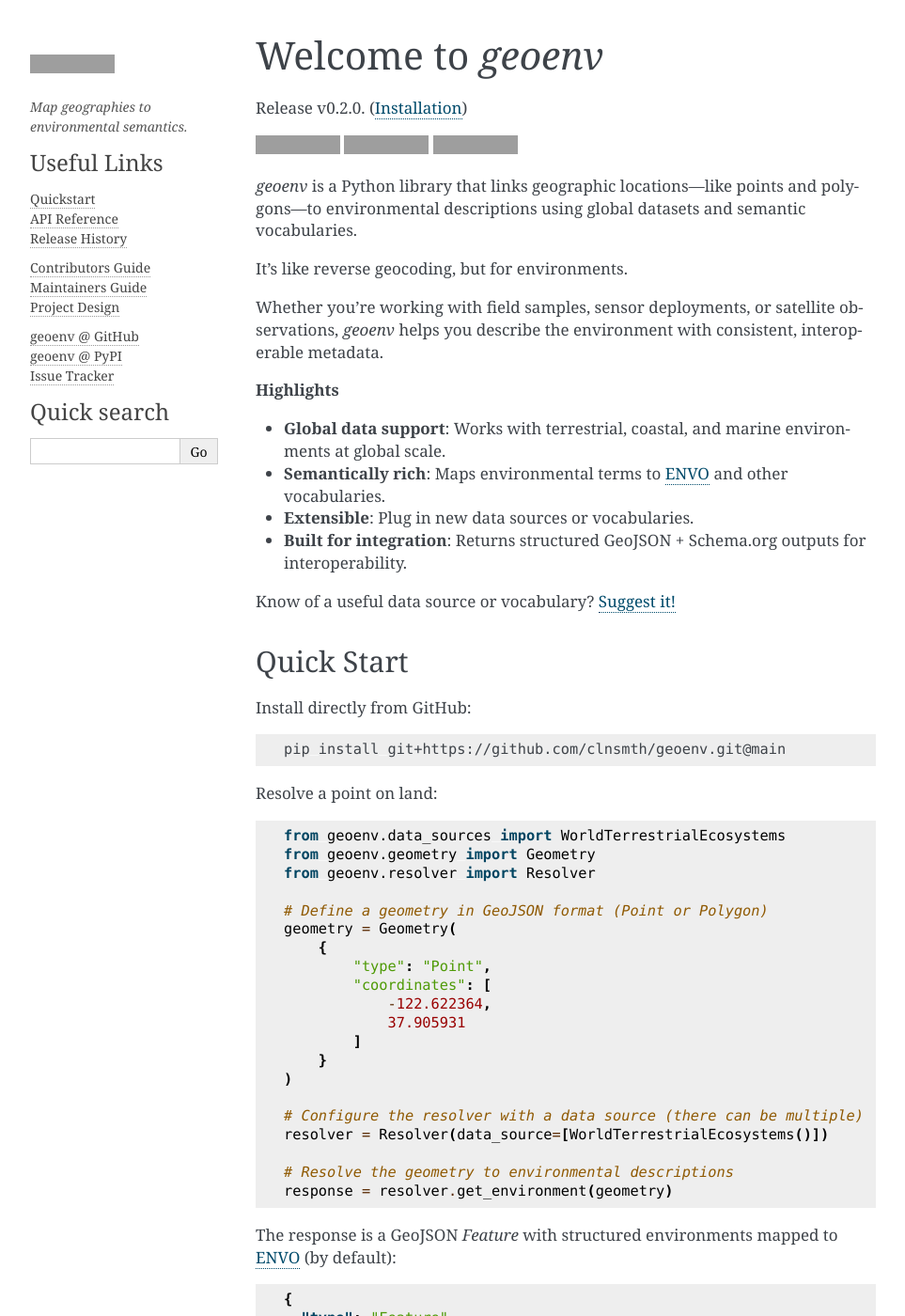
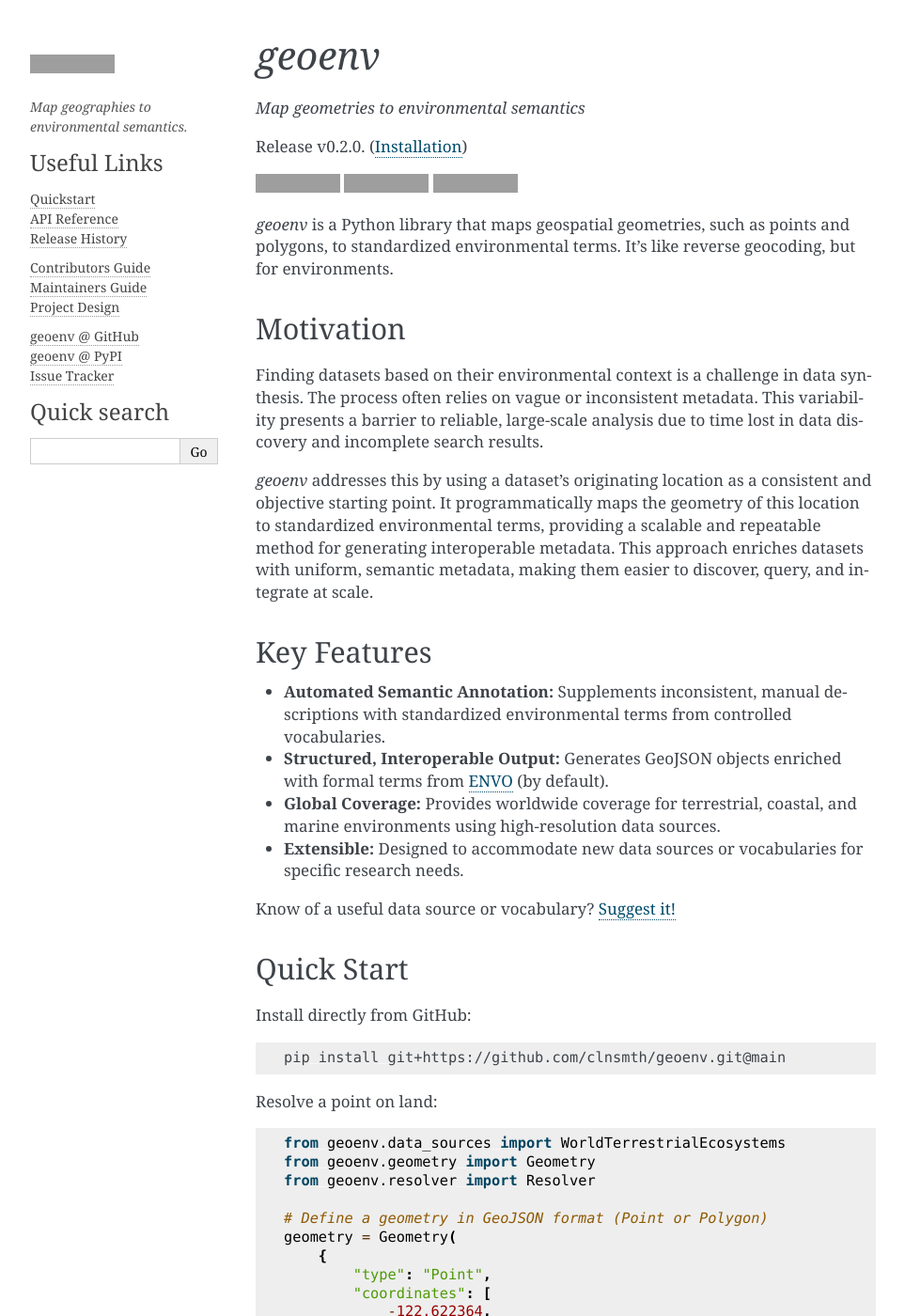
Before and after one commit to clnsmth/geoenv, a Sphinx documentation site: the page built from docs/source/index.rst, in a window 1280 px wide and 1400 px high. Shown: the whole window at 94% size, without its empty margins (148-1111 px from the left). Built offline with Sphinx 7.4.7, drawn with Linux system fonts in a browser that asks for light colours; some of the changed text lies outside the part shown; grey boxes are pictures that could not be loaded.

Commit message:
docs: improve project website home page
Enhance the project website homepage and README for a fuller, more
accurate package description. Also, list related projects for user
awareness.

```diff
--- a/docs/source/index.rst
+++ b/docs/source/index.rst
@@ -1,5 +1,7 @@
-Welcome to `geoenv`
-===================
+`geoenv`
+========
+
+`Map geometries to environmental semantics`
 
 Release v\ |version|. (:ref:`Installation <quickstart>`)
 
@@ -15,25 +17,22 @@ Release v\ |version|. (:ref:`Installation <quickstart>`)
     :target: https://codecov.io/github/clnsmth/geoenv
     :alt: Code coverage status
 
-`geoenv` is a Python library that links geographic locations—like points and polygons—to environmental descriptions using global datasets and semantic vocabularies.
+`geoenv` is a Python library that maps geospatial geometries, such as points and polygons, to standardized environmental terms. It’s like reverse geocoding, but for environments.
 
-It’s like reverse geocoding, but for environments.
+Motivation
+----------
 
-Whether you're working with field samples, sensor deployments, or satellite observations, `geoenv` helps you describe the environment with consistent, interoperable metadata.
+Finding datasets based on their environmental context is a challenge in data synthesis. The process often relies on vague or inconsistent metadata. This variability presents a barrier to reliable, large-scale analysis due to time lost in data discovery and incomplete search results.
 
-**Highlights**
+`geoenv` addresses this by using a dataset's originating location as a consistent and objective starting point. It programmatically maps the geometry of this location to standardized environmental terms, providing a scalable and repeatable method for generating interoperable metadata. This approach enriches datasets with uniform, semantic metadata, making them easier to discover, query, and integrate at scale.
 
-- **Global data support**:
-  Works with terrestrial, coastal, and marine environments at global scale.
+Key Features
+------------
 
-- **Semantically rich**:
-  Maps environmental terms to `ENVO`_ and other vocabularies.
-
-- **Extensible**:
-  Plug in new data sources or vocabularies.
-
-- **Built for integration**:
-  Returns structured GeoJSON + Schema.org outputs for interoperability.
+- **Automated Semantic Annotation:** Supplements inconsistent, manual descriptions with standardized environmental terms from controlled vocabularies.
+- **Structured, Interoperable Output:** Generates GeoJSON objects enriched with formal terms from `ENVO`_ (by default).
+- **Global Coverage:** Provides worldwide coverage for terrestrial, coastal, and marine environments using high-resolution data sources.
+- **Extensible:** Designed to accommodate new data sources or vocabularies for specific research needs.
 
 Know of a useful data source or vocabulary? `Suggest it! <https://github.com/clnsmth/geoenv/issues>`_
 
@@ -129,15 +128,24 @@ The response is a GeoJSON `Feature` with structured environments mapped to `ENVO
      }
    }
 
-Motivation
-----------
+Related Projects
+----------------
 
-There is a vast amount of data available from diverse sources, and `geoenv` offers a straightforward way to expose the environmental semantics of these datasets. By doing so, it provides a mechanism to connect otherwise disparate data sources through a shared environmental context, unlocking new opportunities for integrated analysis and research.
+The `Global Ecosystems Atlas`_ is a project that provides a comprehensive, harmonized open resource on the world's ecosystems. It standardizes diverse geospatial datasets by mapping them to the `IUCN Global Ecosystem Typology`_, a hierarchical classification of environments.
+
+.. _Global Ecosystems Atlas: https://globalecosystemsatlas.org/
+.. _IUCN Global Ecosystem Typology: https://global-ecosystems.org/
+
+Contributing
+------------
+
+We welcome contributions! If you know of a useful data source or vocabulary, and have ideas for new features, or find a bug, please `open an issue`_ to start a discussion.
+
+.. _open an issue: https://github.com/clnsmth/geoenv/issues
 
 License
 -------
 
 This project is licensed under the terms of the MIT license.
 
-
 .. _ENVO: https://sites.google.com/site/environmentontology/
```
Also changed, not shown: README.md (+15 -17 lines).
